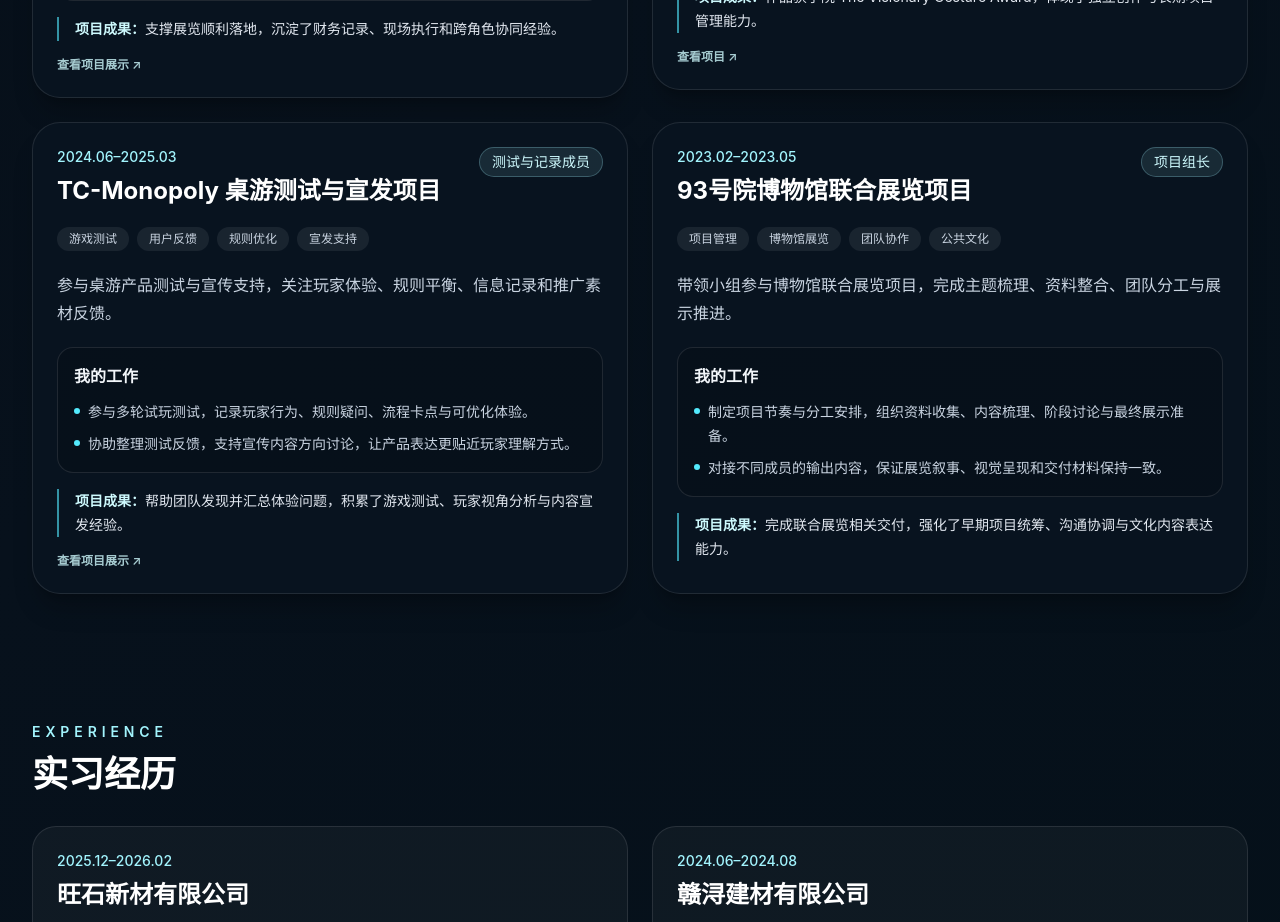
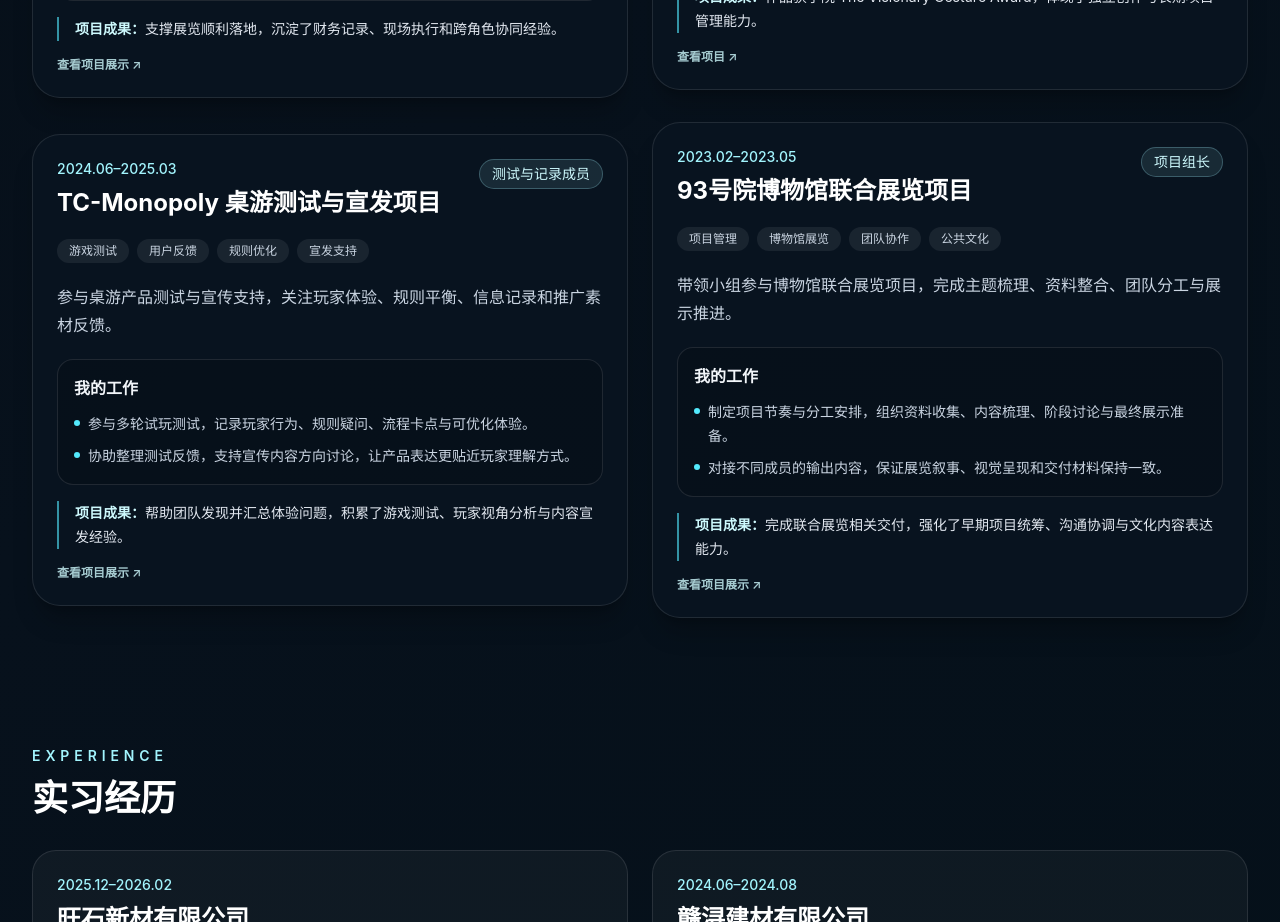
Before and after one commit to 20010822c-ux/chi-li-portfolio, a Next.js app: page / in a window 1280 px wide. Shown: the part 2400-3322 px from the top of the page. Built offline with nearby package versions, Linux system fonts and the light colour scheme.

Commit message:
Add museum project modal

```diff
--- a/app/page.tsx
+++ b/app/page.tsx
@@ -113,6 +113,18 @@ const projects = [
     ],
     result:
       "完成联合展览相关交付，强化了早期项目统筹、沟通协调与文化内容表达能力。",
+    modal: {
+      title: "93号院博物馆联合展览项目",
+      description: "展示该项目在联合展览策划、现场执行、展陈沟通、物料整理、内容呈现与影像记录中的过程材料。",
+      images: [
+        "/projects/no93-museum/01.jpg",
+        "/projects/no93-museum/02.jpg",
+        "/projects/no93-museum/03.jpg",
+        "/projects/no93-museum/04.jpg",
+      ],
+      documentUrl: "https://www.bilibili.com/video/BV1vKqrY6ENM/",
+      documentLabel: "查看项目视频 ↗",
+    },
   },
 ];
 
```
